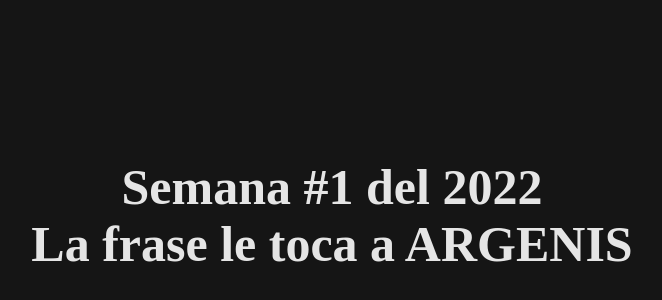
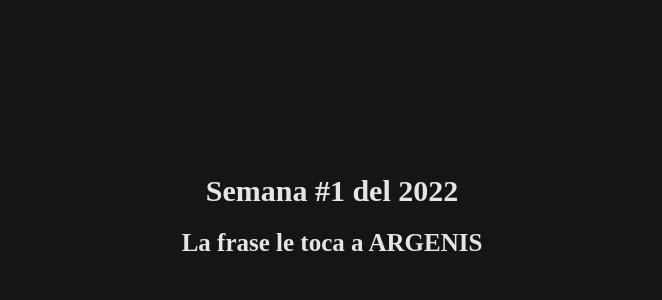
Before and after one commit to Oniel1721/onisanalv, a Next.js app: page / in a window 1280 px wide. Shown: the part 184-484 px from the top of the page, without its empty margins (308-970 px from the left). Built offline with nearby package versions, Linux system fonts and the light colour scheme.

Commit message:
size fixed

```diff
--- a/pages/index.tsx
+++ b/pages/index.tsx
@@ -23,8 +23,8 @@ const Home: NextPage = () => {
   }, [])
   return (
     <section style={{ display: 'flex', flexDirection: 'column', justifyContent: 'center', alignItems: 'center', height: '100%' }}>
-      <h1 style={{ fontSize: '5rem' }}>Semana #{weeks} del {today.getFullYear()}</h1>
-      <h2 style={{ fontSize: '5rem' }}>La frase le toca a {name}</h2>
+      <h1 style={{ margin: '1rem', fontSize: '3rem' }}>Semana #{weeks} del {today.getFullYear()}</h1>
+      <h2 style={{ margin: '1rem', fontSize: '2.5rem' }}>La frase le toca a {name}</h2>
     </section>
   )
 }
```
